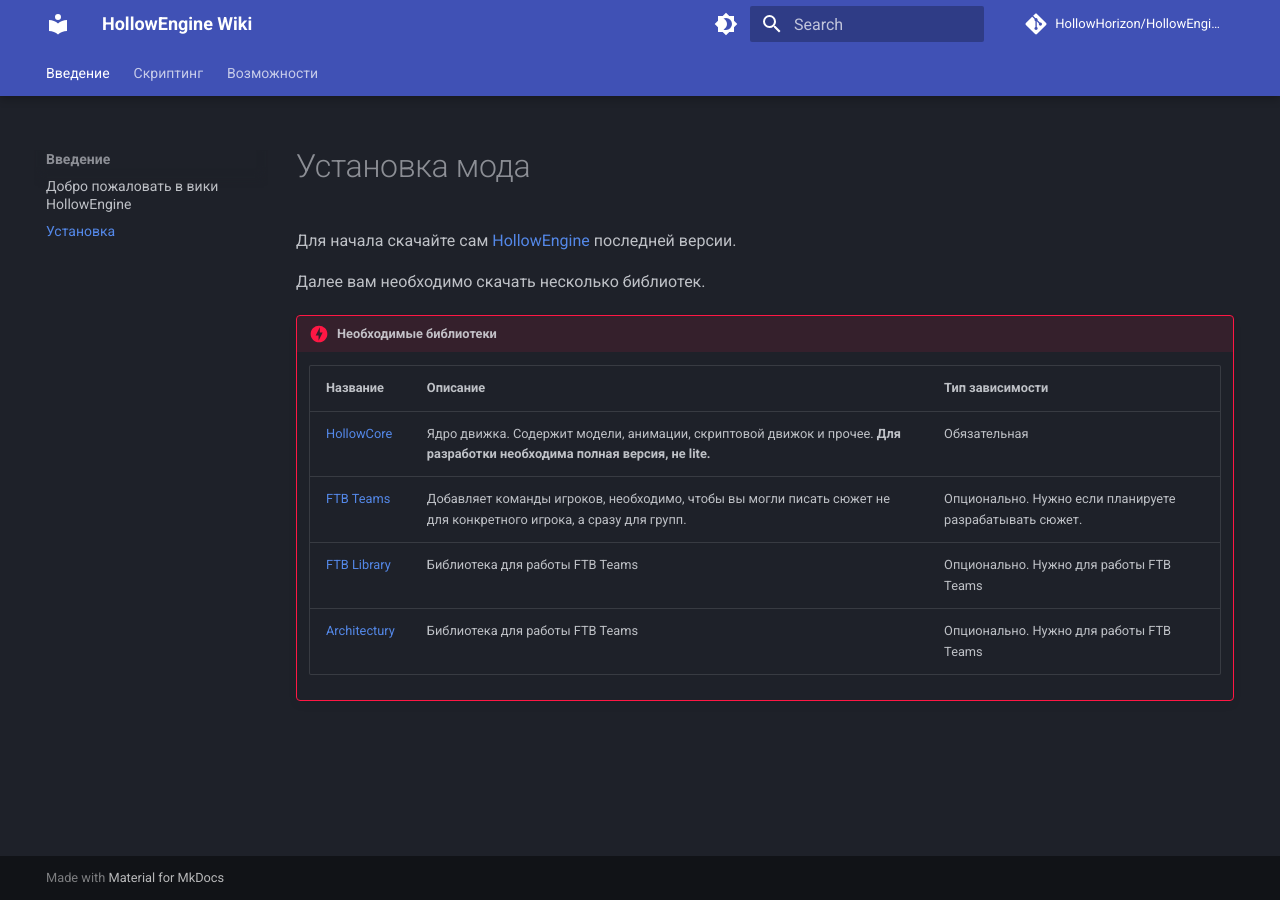
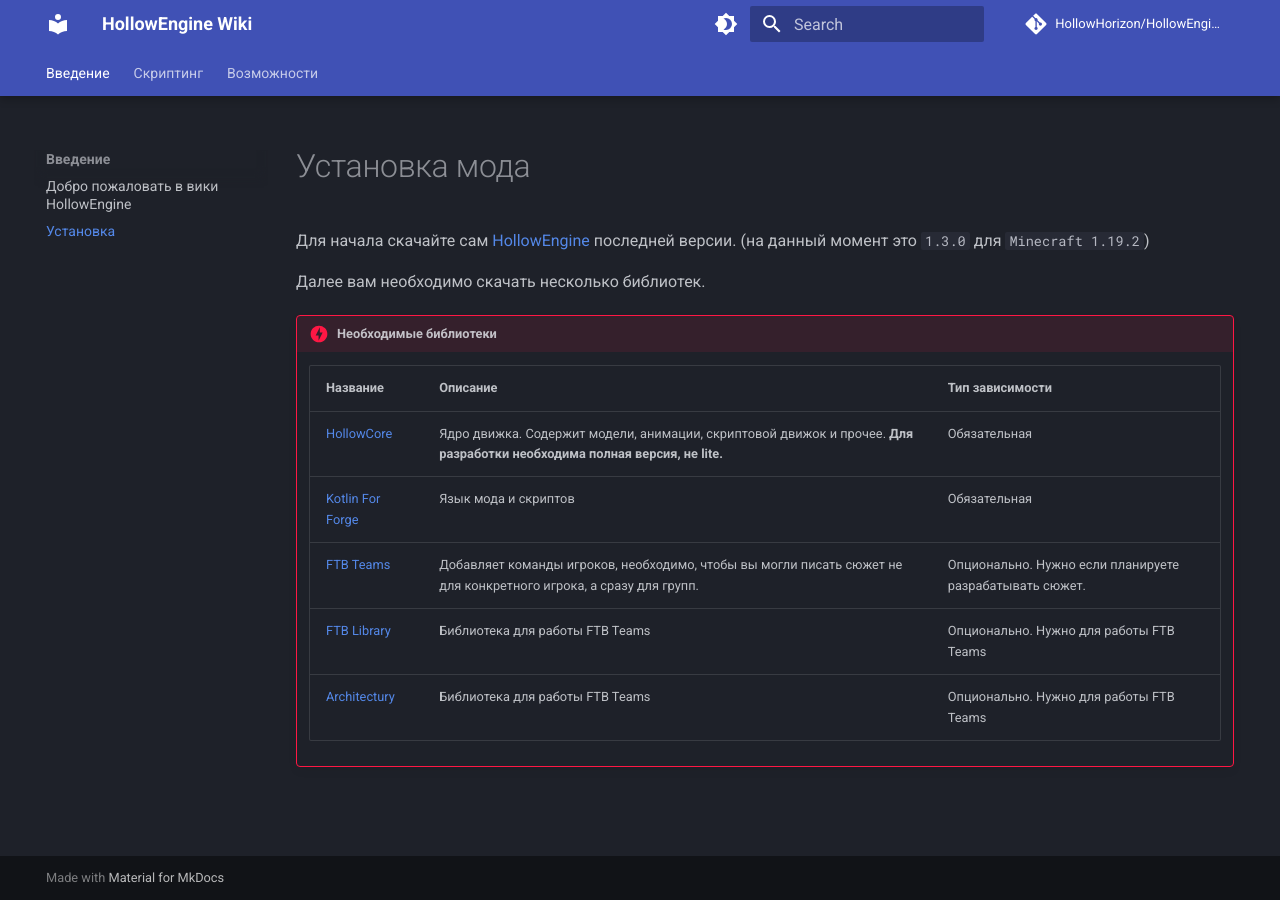
Before and after one commit to HollowHorizon/HollowEngineDocs, an MkDocs documentation site: the page built from docs/install.md, in a window 1280 px wide. Built offline with MkDocs 1.6.1 and Material for MkDocs 9.7.7, drawn with Linux system fonts in a browser that asks for light colours; comment, search, counter and statistics services are not loaded.

Commit message:
Update install.md

```diff
--- a/docs/install.md
+++ b/docs/install.md
@@ -1,6 +1,6 @@
 # Установка мода
 
-Для начала скачайте сам [HollowEngine](https://github.com/HollowHorizon/HollowEngine/releases/tag/lasted-1.19.2) последней версии.
+Для начала скачайте сам [HollowEngine](https://github.com/HollowHorizon/HollowEngine/releases/tag/lasted-1.19.2) последней версии. (на данный момент это `1.3.0` для `Minecraft 1.19.2`)
 
 Далее вам необходимо скачать несколько библиотек.
 
@@ -8,6 +8,7 @@
 	| Название | Описание | Тип зависимости |
 	| --- | --- | --- |
 	| [HollowCore](https://github.com/HollowHorizon/HollowCore/releases/tag/latest-1.19.2) | Ядро движка. Содержит модели, анимации, скриптовой движок и прочее. **Для разработки необходима полная версия, не lite.** | Обязательная |
+	| [Kotlin For Forge](https://www.curseforge.com/minecraft/mc-mods/kotlin-for-forge) | Язык мода и скриптов | Обязательная |
 	| [FTB Teams](https://www.curseforge.com/minecraft/mc-mods/ftb-teams-forge) | Добавляет команды игроков, необходимо, чтобы вы могли писать сюжет не для конкретного игрока, а сразу для групп. | Опционально. Нужно если планируете разрабатывать сюжет. |
 	| [FTB Library](https://www.curseforge.com/minecraft/mc-mods/ftb-library-forge) | Библиотека для работы FTB Teams | Опционально. Нужно для работы FTB Teams |
 	| [Architectury](https://www.curseforge.com/minecraft/mc-mods/architectury-api) | Библиотека для работы FTB Teams | Опционально. Нужно для работы FTB Teams |
```
